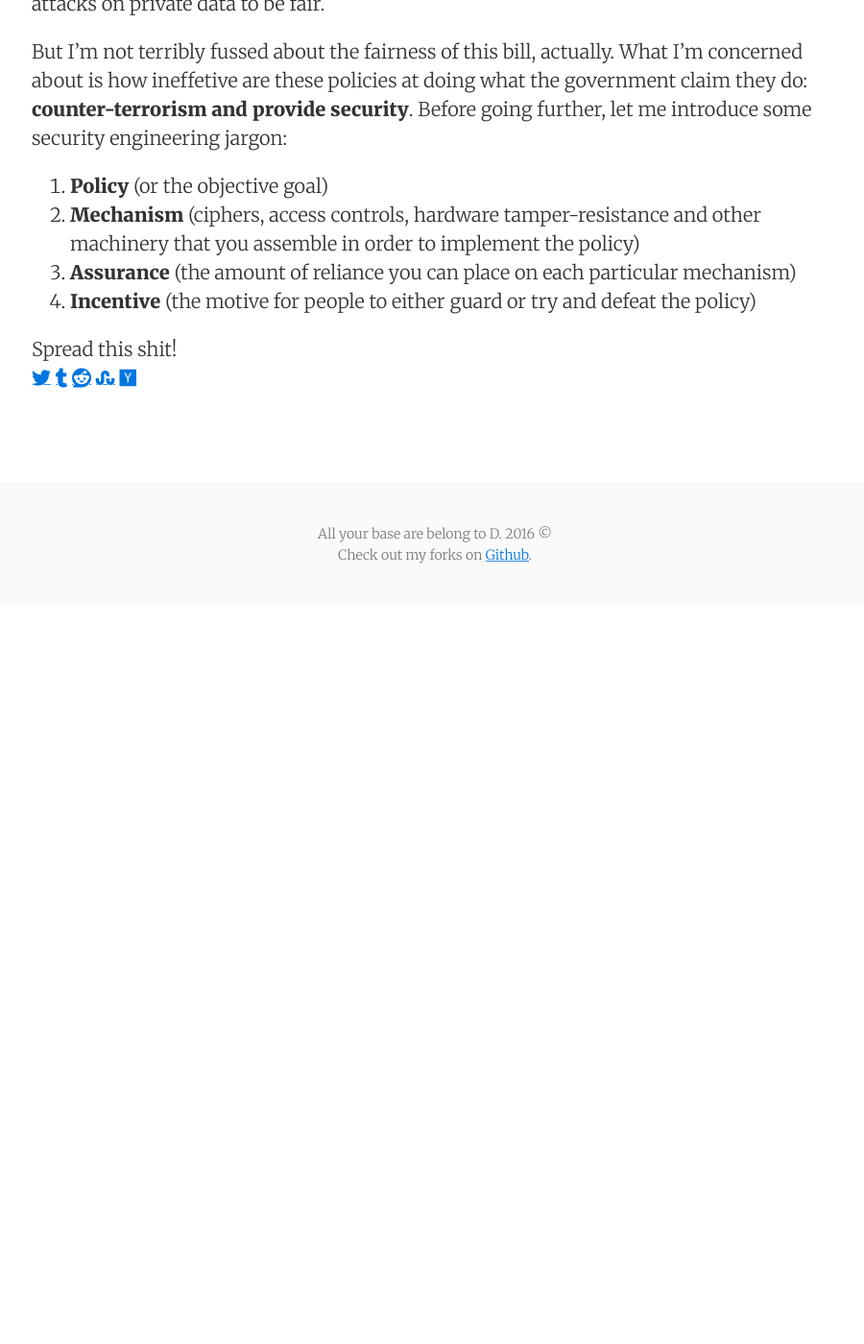
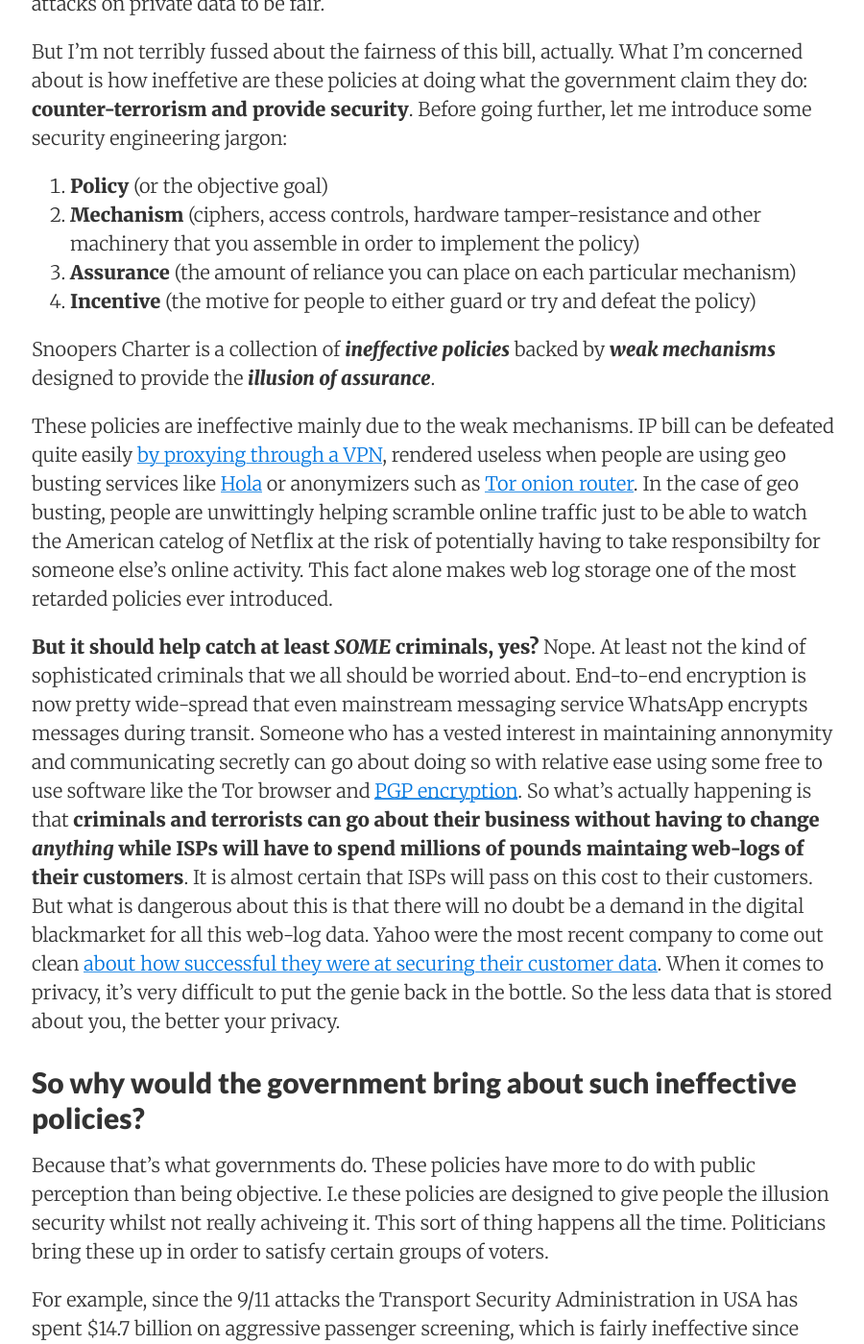
Before and after one commit to dnshio/dnshio.github.io, a Jekyll site: the page built from _posts/2016-11-19-why-mass-surveillance-is-counter-productive.md, in a window 1280 px wide and 1400 px high, scrolled down 1596 px. Shown: the whole window at 96% size, without its empty margins (187-1087 px from the left). Built offline with Jekyll 4.4.1, drawn with Linux system fonts in a browser that asks for light colours; nearby versions of some CDN libraries; comment, search, counter and statistics services are not loaded; before the commit the page ends 2226 px from its top, so only the background shows below that; some of the changed text lies outside the part shown.

Commit message:
Updated 2016-11-19-why-mass-surveillance-is-counter-productive.md

```diff
--- a/_posts/2016-11-19-why-mass-surveillance-is-counter-productive.md
+++ b/_posts/2016-11-19-why-mass-surveillance-is-counter-productive.md
@@ -31,3 +31,17 @@ But I'm not terribly fussed about the fairness of this bill, actually. What I'm
 2. **Mechanism** (ciphers, access controls, hardware tamper-resistance and other machinery that you assemble in order to implement the policy)
 3. **Assurance** (the amount of reliance you can place on each particular mechanism)
 4. **Incentive** (the motive for people to either guard or try and defeat the policy)
+
+Snoopers Charter is a collection of **_ineffective policies_** backed by **_weak mechanisms_** designed to provide the **_illusion of assurance_**.
+
+These policies are ineffective mainly due to the weak mechanisms. IP bill can be defeated quite easily [by proxying through a VPN](http://www.pcadvisor.co.uk/how-to/internet/how-use-vpn-set-up-vpn-for-private-browsing-3466190/), rendered useless when people are using geo busting services like [Hola](http://www.hola.org) or anonymizers such as [Tor onion router](https://www.torproject.org/projects/torbrowser.html.en). In the case of geo busting, people are unwittingly helping scramble online traffic just to be able to watch the American catelog of Netflix at the risk of potentially having to take responsibilty for someone else's online activity. This fact alone makes web log storage one of the most retarded policies ever introduced.
+
+**But it should help catch at least _SOME_ criminals, yes?**
+Nope. At least not the kind of sophisticated criminals that we all should be worried about. End-to-end encryption is now pretty wide-spread that even mainstream messaging service WhatsApp encrypts messages during transit. Someone who has a vested interest in maintaining annonymity and communicating secretly can go about doing so with relative ease using some free to use software like the Tor browser and [PGP encryption](https://en.wikipedia.org/wiki/Pretty_Good_Privacy). So what's actually happening is that **criminals and terrorists can go about their business without having to change _anything_ while ISPs will have to spend millions of pounds maintaing web-logs of their customers**. It is almost certain that ISPs will pass on this cost to their customers. But what is dangerous about this is that there will no doubt be a demand in the digital blackmarket for all this web-log data. Yahoo were the most recent company to come out clean [about how successful they were at securing their customer data](https://www.theguardian.com/technology/2016/sep/23/yahoo-questinos-hack-researchers). When it comes to privacy, it's very difficult to put the genie back in the bottle. So the less data that is stored about you, the better your privacy.
+
+## So why would the government bring about such ineffective policies?
+Because that's what governments do. These policies have more to do with public perception than being objective. I.e these policies are designed to give people the illusion security whilst not really achiveing it. This sort of thing happens all the time. Politicians bring these up in order to satisfy certain groups of voters.
+
+For example, since the 9/11 attacks the Transport Security Administration in USA has spent $14.7 billion on aggressive passenger screening, which is fairly ineffective since well below half of the weapons taken through screening (accidentally or for testing purposes) were picked up, while $100m spent on reinforcing cockpit doors would remove most of the risk.
+
+So... I ask you to make sure that you play your part in having these policies binned. Learn and use traffic scramblers, annonymizers and encryption whenever possible.
```
